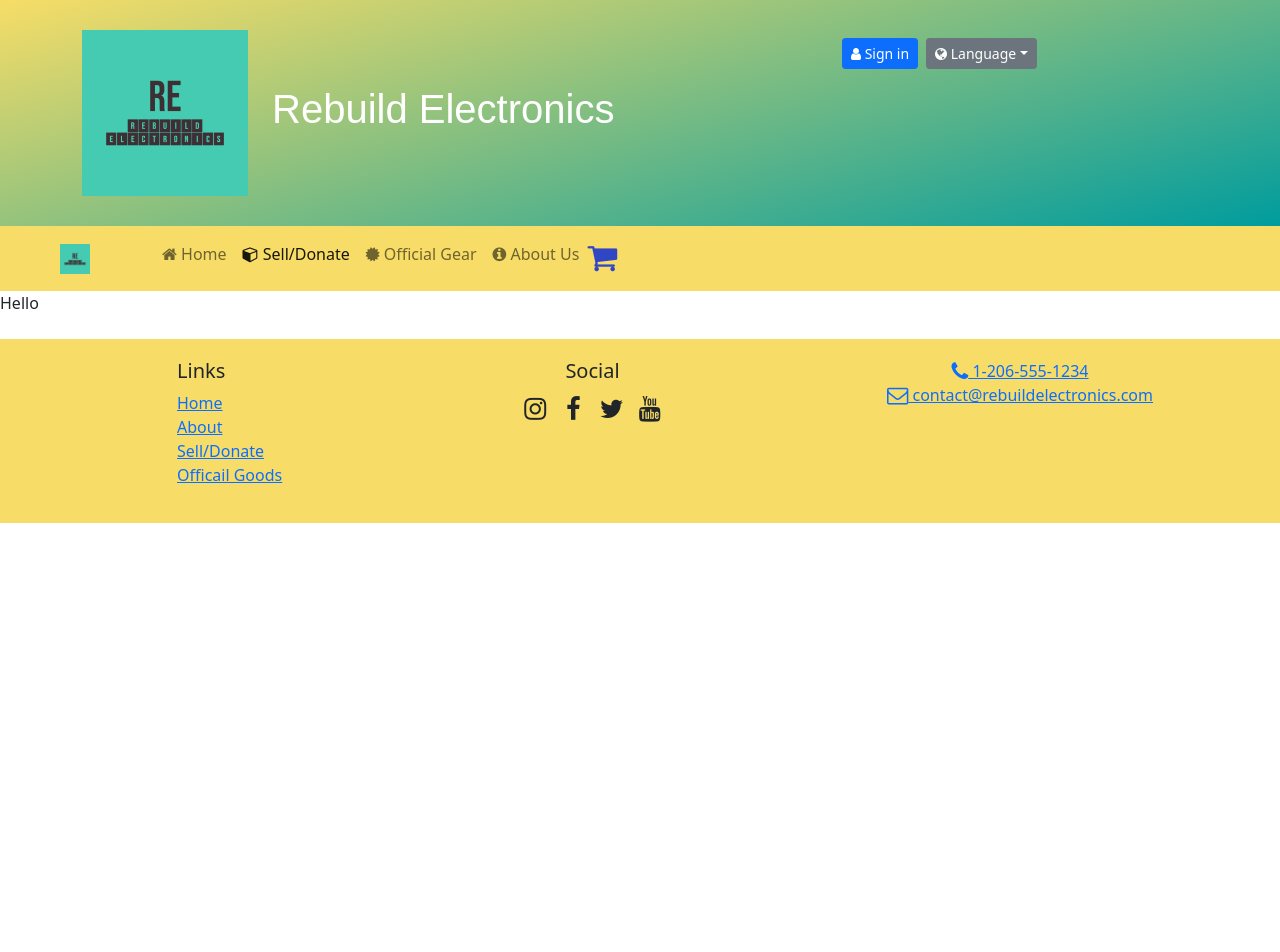
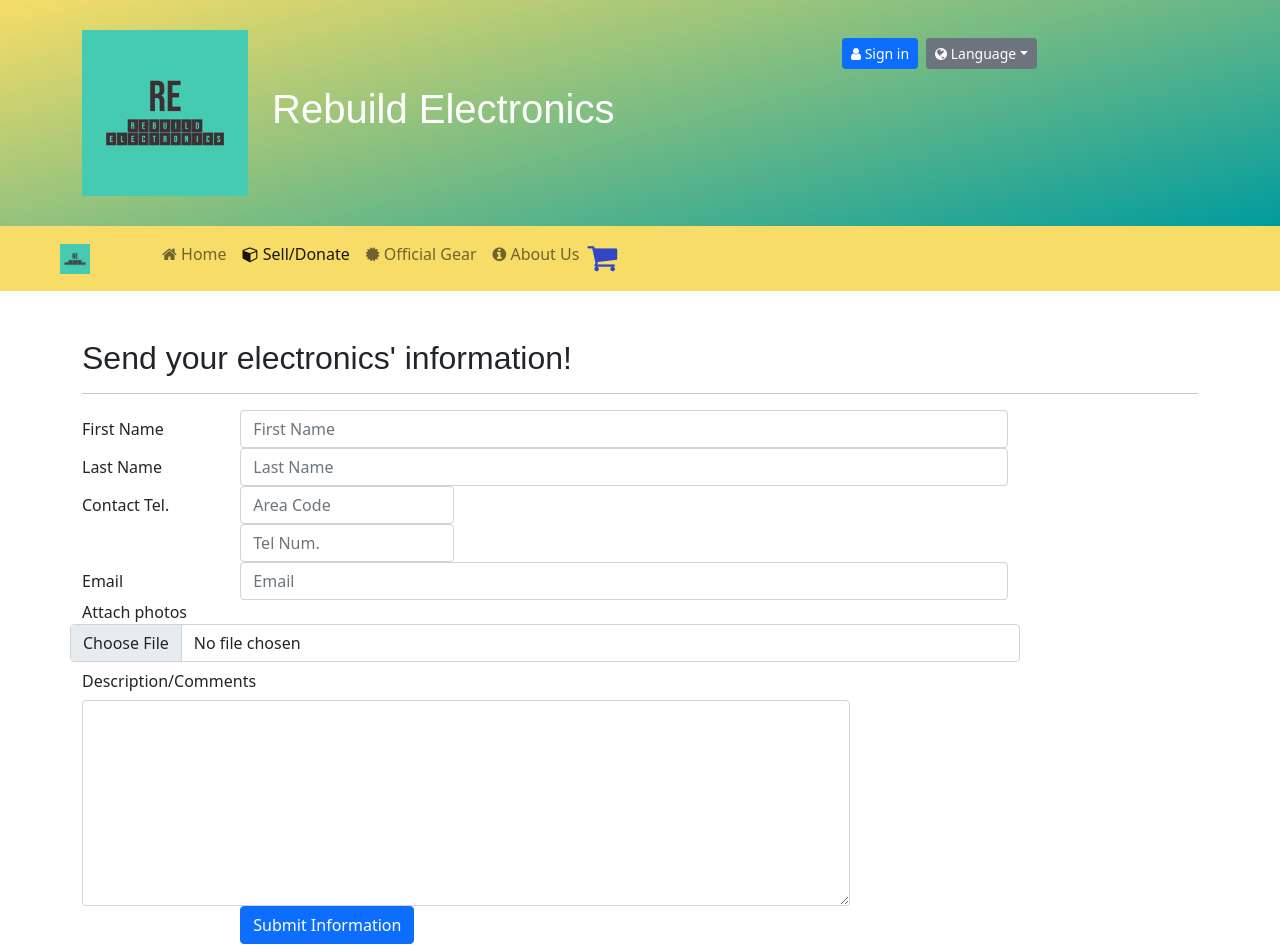
Before and after one commit to hayato1234/E-commerce-React, a React (Create React App) app: page /userform in a window 1280 px wide. Shown: the top 952 px of the page. Before the commit the page ends 800 px from the top, so only its background shows below. Built offline with nearby package versions, Linux system fonts and the light colour scheme.

Commit message:
added base structure for user form

```diff
--- a/src/components/UserForm.js
+++ b/src/components/UserForm.js
@@ -1,12 +1,124 @@
 import React, { Component } from "react";
+import {
+  Breadcrumb,
+  BreadcrumbItem,
+  Button,
+  Form,
+  FormGroup,
+  Label,
+  Input,
+  Col,
+  FormFeedback,
+} from "reactstrap";
 
 export default class UserForm extends Component {
-    render() {
-        return (
-            <React.Fragment>
-                <p>Hello</p>
-            </React.Fragment>
-        );
+  render() {
+    return (
+      <React.Fragment>
+        <div class="container mt-5">
+          <div class="row">
+            <div class="col-12">
+              <h2>Send your electronics' information!</h2>
+              <hr />
+            </div>
+            <div class="col-md-10">
+              <div class="form-group row">
+                <label htmlFor="firstName" class="col-md-2 col-form-label">
+                  First Name
+                </label>
+                <div class="col-md-10">
+                  <Input
+                    type="text"
+                    class="form-control"
+                    id="firstName"
+                    name="firstName"
+                    placeholder="First Name"
+                  />
+                </div>
+              </div>
+              <div class="form-group row">
+                <label htmlFor="lastName" class="col-md-2 col-form-label">
+                  Last Name
+                </label>
+                <div class="col-md-10">
+                  <Input
+                    type="text"
+                    class="form-control"
+                    id="lastName"
+                    name="lastName"
+                    placeholder="Last Name"
+                  />
+                </div>
+              </div>
+              <div class="form-group row">
+                <label htmlFor="areaCode" class="col-md-2  col-form-label">
+                  Contact Tel.
+                </label>
+                <div class="col-5 col-md-3">
+                  <Input
+                    type="text"
+                    class="form-control"
+                    id="areaCode"
+                    name="areaCode"
+                    placeholder="Area Code"
+                  />
+                  <Input
+                    type="text"
+                    class="form-control"
+                    name="telNum"
+                    placeholder="Tel Num."
+                  />
+                </div>
+              </div>
+              <div class="form-group row">
+                <label htmlFor="email" class="col-md-2 col-form-label">
+                  Email
+                </label>
+                <div class="col-md-10">
+                  <Input
+                    type="text"
+                    class="form-control"
+                    id="email"
+                    name="email"
+                    placeholder="Email"
+                  />
+                </div>
+              </div>
 
-    }
+              <div class="form-group row">
+                <label htmlFor="user_image">Attach photos</label>
+                <Input
+                  type="file"
+                  id="user_image"
+                  name="user_image"
+                  class="form-control-file"
+                />
+              </div>
+
+              <div class="form-group row">
+                <label htmlFor="feedback" class="col-md-4 col-form-label">
+                  Description/Comments
+                </label>
+                <div class="col-md-10">
+                  <textarea
+                    class="form-control"
+                    name="feedback"
+                    id="feedback"
+                    rows="8"
+                  ></textarea>
+                </div>
+              </div>
+              <div class="form-group row">
+                <div class="col-md-10 offset-md-2">
+                  <button type="submit" class="btn btn-primary">
+                    Submit Information
+                  </button>
+                </div>
+              </div>
+            </div>
+          </div>
+        </div>
+      </React.Fragment>
+    );
+  }
 }
```
